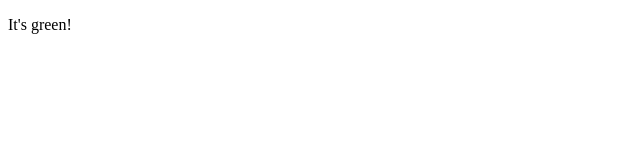
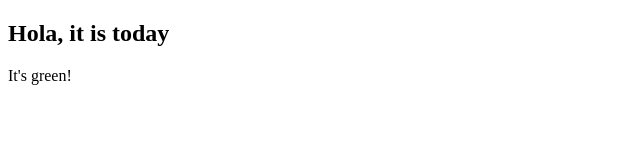
Before and after one commit to Nordicdesign/stacollection, a website: page index.html in a window 1280 px wide. Shown: the whole page, without its empty margins (0-640 px from the left). Drawn offline with Linux system fonts and the light colour scheme.

Commit message:
header changes if today's collection day. Tested with different dates

```diff
--- a/index.html
+++ b/index.html
@@ -10,7 +10,7 @@
     </style>
   </head>
   <body>
-
+    <h2>Next collection</h2>
     <p id="landfill" class="hidden">It's landfill</p>
     <p id="green" class="hidden">It's green!</p>
     <script src="js/luxon.min.js" charset="utf-8"></script>
--- a/js/index.js
+++ b/js/index.js
@@ -46,12 +46,15 @@ let findCollectionType = function(data) {
 };
 
 // DRAW SOMETHING ===================================
-let drawCollectionType = function(type) {
+let drawCollectionType = function(type, day) {
 
+  if (day) {
+    document.querySelector('h2').innerText = 'Hola, it is today';
+  }
   if (type == 'green') {
       document.querySelector('#green').classList.remove('hidden')
   }
-  if (type == 'landfill') {
+  else if (type == 'landfill') {
       document.querySelector('#landfill').classList.remove('hidden')
   }
 }
@@ -63,5 +66,5 @@ let drawCollectionType = function(type) {
 function initiate() {
   const isCollection = isCollectionDay();
   const type = findCollectionType(collectionCalendar);
-  drawCollectionType(type);
+  drawCollectionType(type, isCollection);
 }
```
